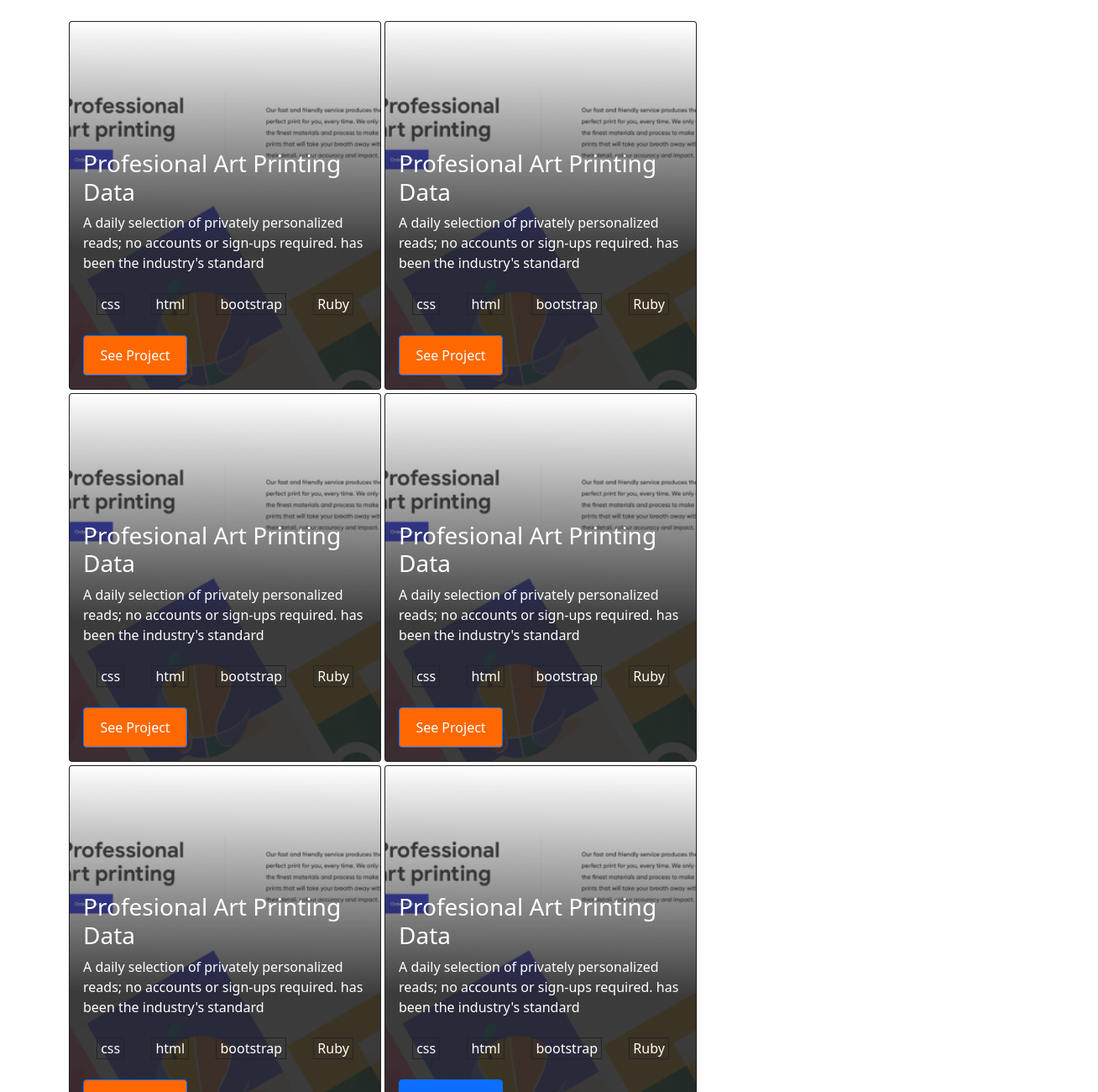
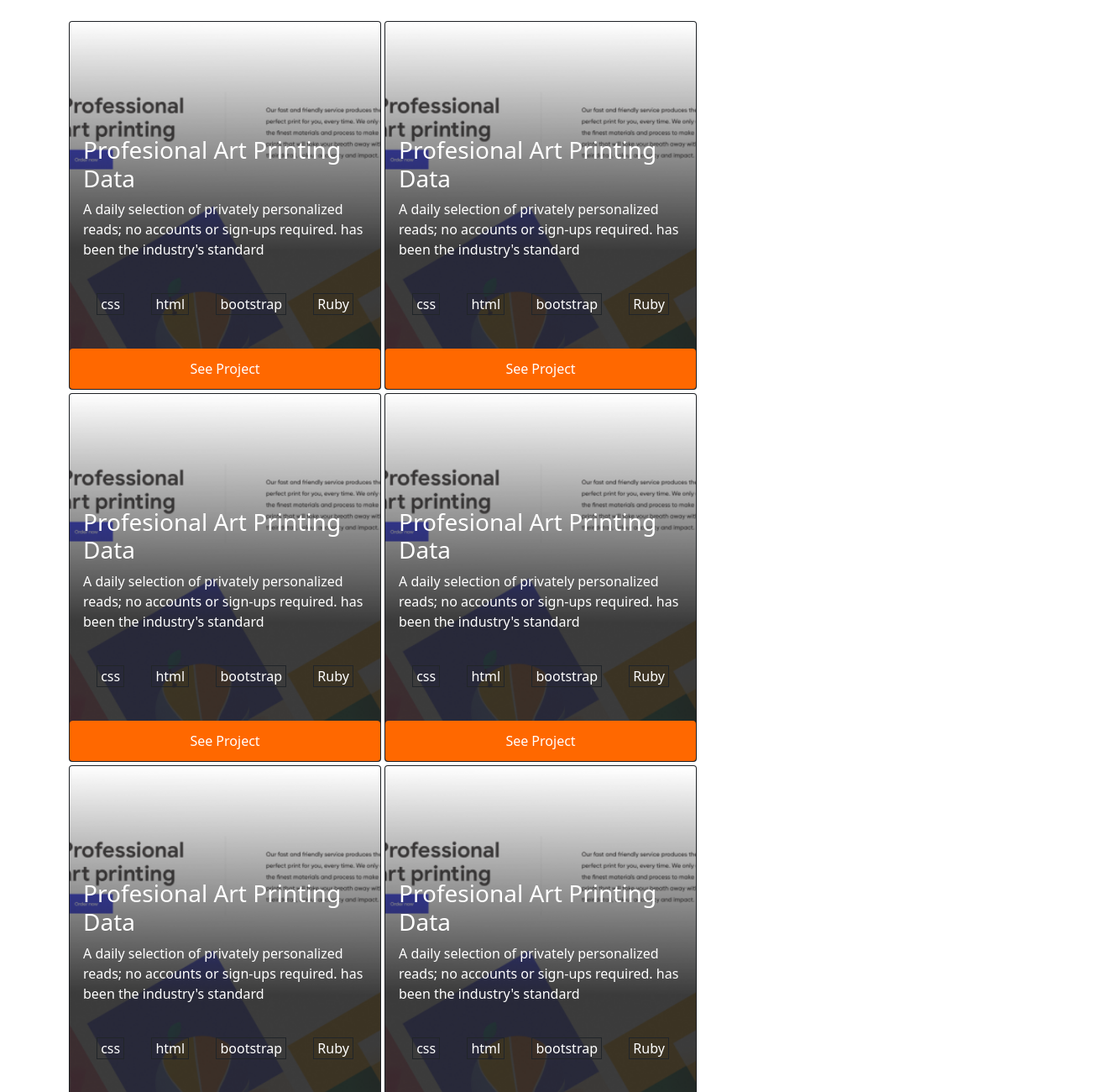
Before and after one commit to Nemwel-Boniface/portfolio-bootstrap, a website: page index.html in a window 1280 px wide. Shown: the part 1500-2800 px from the top of the page at 84% size, 1308 px wide, since content can reach past the window. Drawn offline with nearby package versions, Linux system fonts and the light colour scheme; some packages are replaced by stand-ins of ours; a script that the page names is missing.

Commit message:
Fix overflow & Projects section  - Fix overflow in page by removing the left proprety of the nav  - Fix the project cards

```diff
--- a/index.html
+++ b/index.html
@@ -192,8 +192,7 @@
         <div class="col-4 card bg-dark text-white btm-display">
           <img class="card-img" src="images/projectbg.png" alt="Card image" />
           <div
-            class="card-img-overlay align-content-end"
-            style="position: absolute; bottom: 0px"
+            class="card-img-overlay d-flex flex-column align-content-center justify-content-end"
           >
             <h3 class="card-title">Profesional Art Printing Data</h3>
             <p class="card-text">
@@ -201,7 +200,7 @@
               sign-ups required. has been the industry's standard
             </p>
             <ul
-              class="my-4 d-flex flex-row list-group list-unstyled justify-content-around"
+              class="my-4 d-flex flex-row list-group list-unstyled justify-content-around pb-5"
             >
               <li class="css mx-1 px-1 border border-dark border-1">css</li>
               <li class="html mx-1 px-1 border border-dark border-1">html</li>
@@ -221,14 +220,16 @@
         </div>
         <div class="col-4 card bg-dark text-white btm-display">
           <img class="card-img" src="images/projectbg.png" alt="Card image" />
-          <div class="card-img-overlay align-content-end">
+          <div
+            class="card-img-overlay d-flex flex-column align-content-center justify-content-end"
+          >
             <h3 class="card-title">Profesional Art Printing Data</h3>
             <p class="card-text">
               A daily selection of privately personalized reads; no accounts or
               sign-ups required. has been the industry's standard
             </p>
             <ul
-              class="my-4 d-flex flex-row list-group list-unstyled justify-content-around"
+              class="my-4 d-flex flex-row list-group list-unstyled justify-content-around pb-5"
             >
               <li class="css mx-1 px-1 border border-dark border-1">css</li>
               <li class="html mx-1 px-1 border border-dark border-1">html</li>
@@ -248,14 +249,16 @@
         </div>
         <div class="col-4 card bg-dark text-white btm-display">
           <img class="card-img" src="images/projectbg.png" alt="Card image" />
-          <div class="card-img-overlay align-content-end">
+          <div
+            class="card-img-overlay d-flex flex-column align-content-center justify-content-end"
+          >
             <h3 class="card-title">Profesional Art Printing Data</h3>
             <p class="card-text">
               A daily selection of privately personalized reads; no accounts or
               sign-ups required. has been the industry's standard
             </p>
             <ul
-              class="my-4 d-flex flex-row list-group list-unstyled justify-content-around"
+              class="my-4 d-flex flex-row list-group list-unstyled justify-content-around pb-5"
             >
               <li class="css mx-1 px-1 border border-dark border-1">css</li>
               <li class="html mx-1 px-1 border border-dark border-1">html</li>
@@ -275,14 +278,16 @@
         </div>
         <div class="col-4 card bg-dark text-white btm-display">
           <img class="card-img" src="images/projectbg.png" alt="Card image" />
-          <div class="card-img-overlay align-content-end">
+          <div
+            class="card-img-overlay d-flex flex-column align-content-center justify-content-end"
+          >
             <h3 class="card-title">Profesional Art Printing Data</h3>
             <p class="card-text">
               A daily selection of privately personalized reads; no accounts or
               sign-ups required. has been the industry's standard
             </p>
             <ul
-              class="my-4 d-flex flex-row list-group list-unstyled justify-content-around"
+              class="my-4 d-flex flex-row list-group list-unstyled justify-content-around pb-5"
             >
               <li class="css mx-1 px-1 border border-dark border-1">css</li>
               <li class="html mx-1 px-1 border border-dark border-1">html</li>
@@ -302,14 +307,16 @@
         </div>
         <div class="col-4 card bg-dark text-white btm-display">
           <img class="card-img" src="images/projectbg.png" alt="Card image" />
-          <div class="card-img-overlay align-content-end">
+          <div
+            class="card-img-overlay d-flex flex-column align-content-center justify-content-end"
+          >
             <h3 class="card-title">Profesional Art Printing Data</h3>
             <p class="card-text">
               A daily selection of privately personalized reads; no accounts or
               sign-ups required. has been the industry's standard
             </p>
             <ul
-              class="my-4 d-flex flex-row list-group list-unstyled justify-content-around"
+              class="my-4 d-flex flex-row list-group list-unstyled justify-content-around pb-5"
             >
               <li class="css mx-1 px-1 border border-dark border-1">css</li>
               <li class="html mx-1 px-1 border border-dark border-1">html</li>
@@ -329,14 +336,16 @@
         </div>
         <div class="col-4 card bg-dark text-white btm-display">
           <img class="card-img" src="images/projectbg.png" alt="Card image" />
-          <div class="card-img-overlay align-content-end">
+          <div
+            class="card-img-overlay d-flex flex-column align-content-center justify-content-end"
+          >
             <h3 class="card-title">Profesional Art Printing Data</h3>
             <p class="card-text">
               A daily selection of privately personalized reads; no accounts or
               sign-ups required. has been the industry's standard
             </p>
             <ul
-              class="my-4 d-flex flex-row list-group list-unstyled justify-content-around"
+              class="my-4 d-flex flex-row list-group list-unstyled justify-content-around pb-5"
             >
               <li class="css mx-1 px-1 border border-dark border-1">css</li>
               <li class="html mx-1 px-1 border border-dark border-1">html</li>
@@ -345,7 +354,13 @@
               </li>
               <li class="ruby mx-1 px-1 border border-dark border-1">Ruby</li>
             </ul>
-            <button href="#" class="btn btn-primary">See Project</button>
+            <button
+              href="#"
+              class="btn btn-primary"
+              style="background-color: #ff6800"
+            >
+              See Project
+            </button>
           </div>
         </div>
       </section>
--- a/stylesheets/style.css
+++ b/stylesheets/style.css
@@ -7,7 +7,7 @@ nav {
 }
 .navbar-nav li {
   position: relative;
-  left: 40px;
+  /* left: 40px; */
 }
 .landing {
   background: #1c1a19;
@@ -121,14 +121,14 @@ nav {
 .btm-display {
   position: relative;
 }
-/* .btm-display button {
+.btm-display button {
   background-color: #ff6800;
   position: absolute;
   bottom: 0;
   left: 0;
   width: 100%;
   border: none;
-} */
+}
 
 button {
   background-color: #ff6800;
@@ -137,7 +137,7 @@ button {
 /*who am i section*/
 .myworks {
   width: 100%;
-  height: 100%
+  height: 100%;
   height: 1300px;
   background: #1c1a19;
   background-image: url(../images/Frame.png);
```
